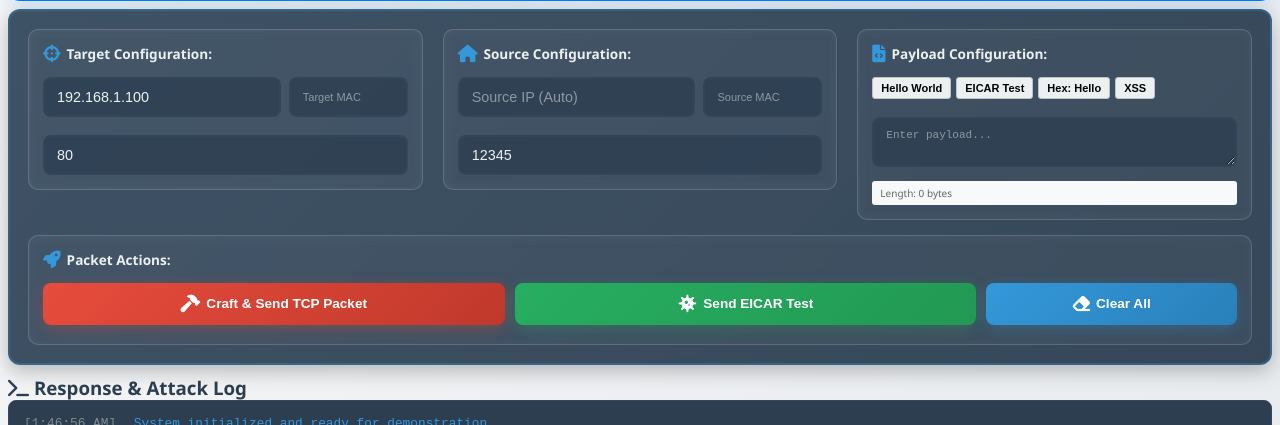
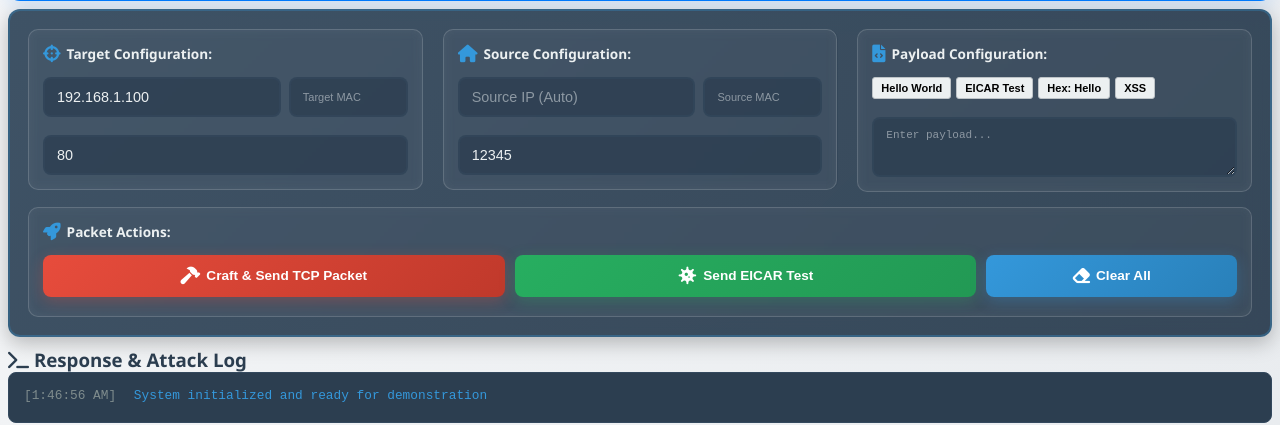
Before and after one commit to Whonceuponatime/kormarine-seanet, a Python web app: template templates/malicious_packet.html in a window 1280 px wide. Shown: the part 591-1016 px from the top of the page. Run offline with Jinja, Linux system fonts and the light colour scheme; the template is opened without the code that fills it, so the values that code supplies are empty.

Commit message:
Fixed payload configuration and removed length display - Fixed loadPresetPayload method to properly handle all preset button values - Added hexToAscii helper function to convert hex payloads to readable text - Removed payload stats display (Length: x bytes) to save space - Increased textarea height from 50px to 60px - Cleaned up updatePayloadStats method and calls - Preset buttons now properly populate the payload textarea

```diff
--- a/static/malicious_packet.js
+++ b/static/malicious_packet.js
@@ -11,7 +11,6 @@ class MaliciousPacketBuilder {
 
     init() {
         this.setupEventListeners();
-        this.updatePayloadStats();
         this.updateTargetDisplay();
     }
 
@@ -20,7 +19,6 @@ class MaliciousPacketBuilder {
         document.getElementById('target-ip').addEventListener('input', () => this.updateTargetDisplay());
         document.getElementById('target-port').addEventListener('input', () => this.updateTargetDisplay());
         document.getElementById('source-ip').addEventListener('input', () => this.updateSourceDisplay());
-        document.getElementById('payload').addEventListener('input', () => this.updatePayloadStats());
 
         // MAC address validation
         document.getElementById('source-mac').addEventListener('input', (e) => this.validateMacAddress(e.target));
@@ -49,40 +47,36 @@ class MaliciousPacketBuilder {
         const payloadTextarea = document.getElementById('payload');
 
         switch (preset) {
+            case 'Hello World!':
+                payloadTextarea.value = 'Hello World!';
+                break;
             case 'EICAR':
                 payloadTextarea.value = 'X5O!P%@AP[4\\PZX54(P^)7CC)7}$EICAR-STANDARD-ANTIVIRUS-TEST-FILE!$H+H*';
                 break;
-            case 'Hello World!':
-                payloadTextarea.value = 'Hello World!';
+            case '48656c6c6f20576f726c6421':
+                // Convert hex to ASCII: "Hello World!"
+                payloadTextarea.value = this.hexToAscii(preset);
+                break;
+            case '3c7363726970743e616c65727428274861636b656427293c2f7363726970743e':
+                // Convert hex to ASCII: "<script>alert('Hacked')</script>"
+                payloadTextarea.value = this.hexToAscii(preset);
                 break;
             default:
-                // For hex payloads, check if it's hex and convert if needed
-                if (preset.match(/^[0-9a-fA-F]+$/)) {
-                    payloadTextarea.value = preset;
-                } else {
-                    payloadTextarea.value = preset;
-                }
+                payloadTextarea.value = preset;
         }
 
-        this.updatePayloadStats();
         this.log(`Loaded preset payload: ${preset}`, 'info');
     }
 
-    updatePayloadStats() {
-        const payload = document.getElementById('payload').value;
-        const statsDiv = document.getElementById('payload-stats');
+    hexToAscii(hex) {
+        let str = '';
+        for (let i = 0; i < hex.length; i += 2) {
+            str += String.fromCharCode(parseInt(hex.substr(i, 2), 16));
+        }
+        return str;
+    }
 
-        if (this.currentProtocol === 'raw') {
-            // For raw packets, count hex bytes
-            const cleanHex = payload.replace(/[^0-9a-fA-F]/g, '');
-            const byteCount = Math.floor(cleanHex.length / 2);
-            statsDiv.innerHTML = `Length: ${byteCount} bytes (${cleanHex.length} hex chars)`;
-        } else {
-            // For regular packets, count UTF-8 bytes
-            const byteLength = new TextEncoder().encode(payload).length;
-            statsDiv.innerHTML = `Length: ${byteLength} bytes (${payload.length} chars)`;
-        }
-    }
+
 
     updateTargetDisplay() {
         // No need to update display elements in the new layout
--- a/templates/malicious_packet.html
+++ b/templates/malicious_packet.html
@@ -387,10 +387,7 @@
                         <button class="preset-btn" data-payload="48656c6c6f20576f726c6421">Hex: Hello</button>
                         <button class="preset-btn" data-payload="3c7363726970743e616c65727428274861636b656427293c2f7363726970743e">XSS</button>
                     </div>
-                    <textarea id="payload" placeholder="Enter payload..." class="control-input" style="min-height: 50px; font-family: 'Courier New', monospace; font-size: 11px;"></textarea>
-                    <div class="payload-stats" id="payload-stats" style="font-size: 10px; color: #666; margin-top: 4px;">
-                        Length: 0 bytes
-                    </div>
+                    <textarea id="payload" placeholder="Enter payload..." class="control-input" style="min-height: 60px; font-family: 'Courier New', monospace; font-size: 11px;"></textarea>
                 </div>
             </div>
 
```
